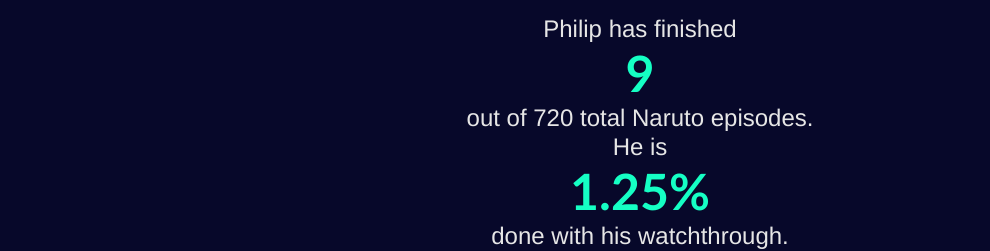
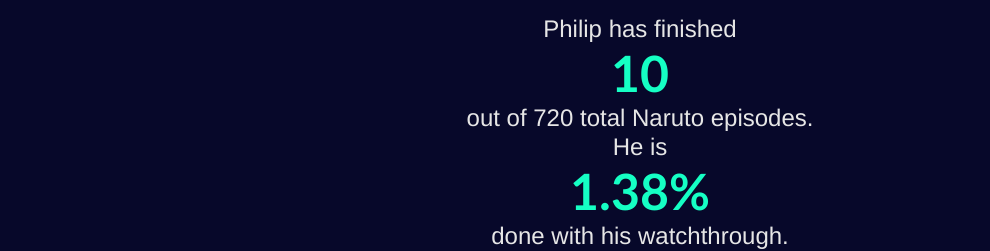
Before and after one commit to DairyProducts/dairyproducts.github.io, a plain HTML site: page index.html in a window 1280 px wide. Shown: the part 290-541 px from the top of the page, without its empty margins (0-990 px from the left). Drawn offline with Linux system fonts and the light colour scheme.

Commit message:
Update index.html

```diff
--- a/index.html
+++ b/index.html
@@ -43,7 +43,7 @@
     // Display the result in the element with id="demo"
     document.getElementById("demo").innerHTML = days + "d " + hours + "h "
     + minutes + "m " + seconds + "s ";
-    var done = 9
+    var done = 10
     document.getElementById("episodesdone").innerHTML = done
     document.getElementById("precentdone").innerHTML = Math.floor(done / 720 * 100*100)/100 + "%"
 
```
